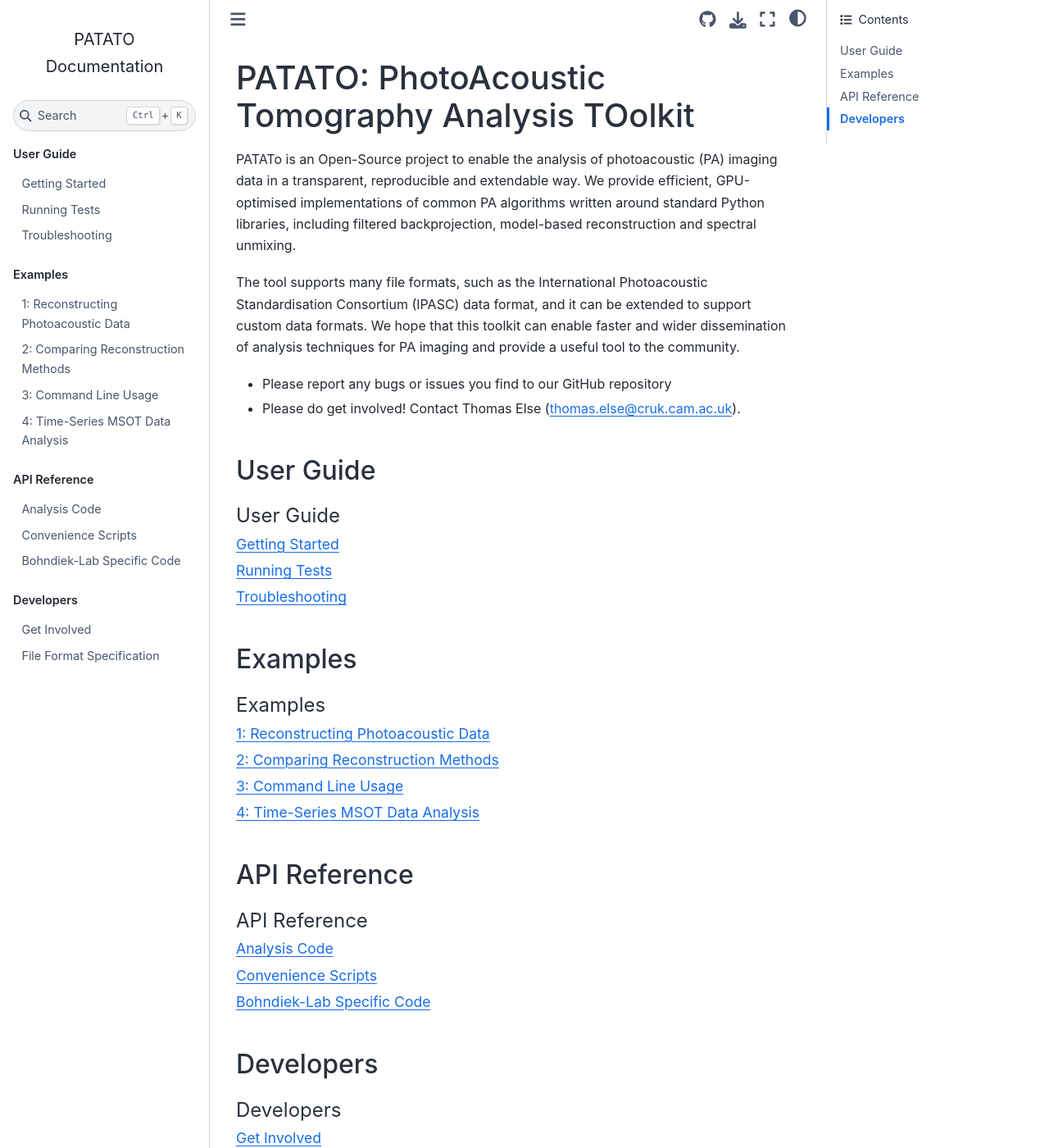
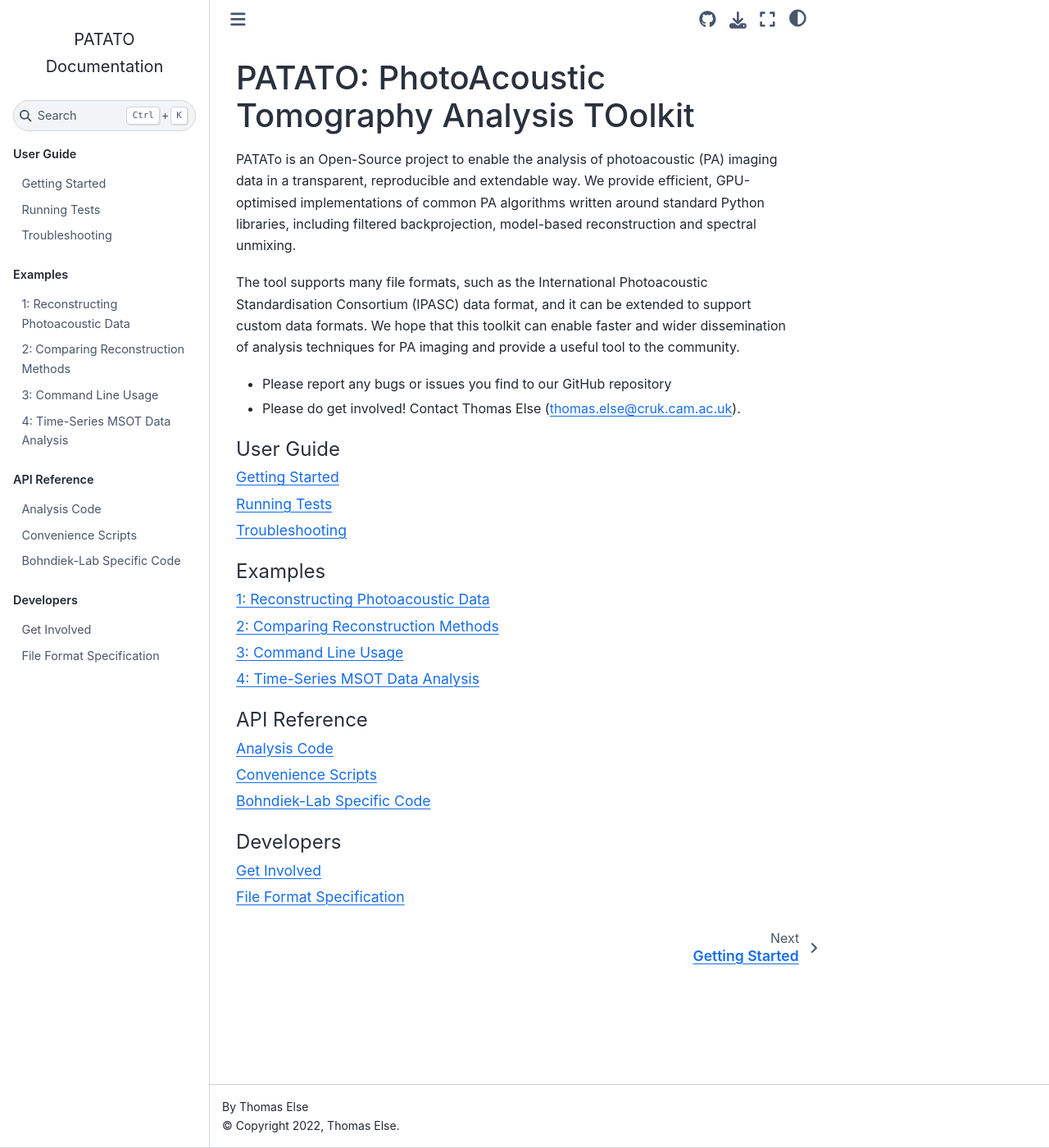
Before and after one commit to BohndiekLab/patato, a Sphinx documentation site: the page built from docs/index.rst, in a window 1280 px wide and 1400 px high. Shown: the whole window at 82% size. Built offline with Sphinx 7.4.7 and the Sphinx Book theme 1.1.4, drawn with Linux system fonts in a browser that asks for light colours; some of the changed lines change nothing that is shown.

Commit message:
Fix typos in documentation

```diff
--- a/docs/index.rst
+++ b/docs/index.rst
@@ -18,8 +18,10 @@ the community.
 * Please report any bugs or issues you find to our GitHub repository
 * Please do get involved! Contact Thomas Else (thomas.else@cruk.cam.ac.uk).
 
-User Guide
-"""""""""""""""""""""
+.. only:: latex
+    User Guide
+    """""""""""""""""""""
+
 .. toctree::
    :maxdepth: 1
    :caption: User Guide
@@ -27,8 +29,10 @@ User Guide
 
    intro/*
 
-Examples
-"""""""""""""""""""""
+.. only:: latex
+    Examples
+    """""""""""""""""""""
+
 .. toctree::
    :maxdepth: 2
    :caption: Examples
@@ -36,8 +40,9 @@ Examples
 
    examples/*
 
-API Reference
-"""""""""""""""""""""
+.. only:: latex
+    API Reference
+    """""""""""""""""""""
 .. toctree::
    :maxdepth: 2
    :caption: API Reference
@@ -46,9 +51,9 @@ API Reference
    Convenience Scripts <api/convenience_scripts>
    Bohndiek-Lab Specific Code <api/bohndieklab_utilities>
 
-
-Developers
-""""""""""""""""""""
+.. only:: latex
+    Developers
+    """"""""""""""""""""
 .. toctree::
    :maxdepth: 2
    :caption: Developers
```
